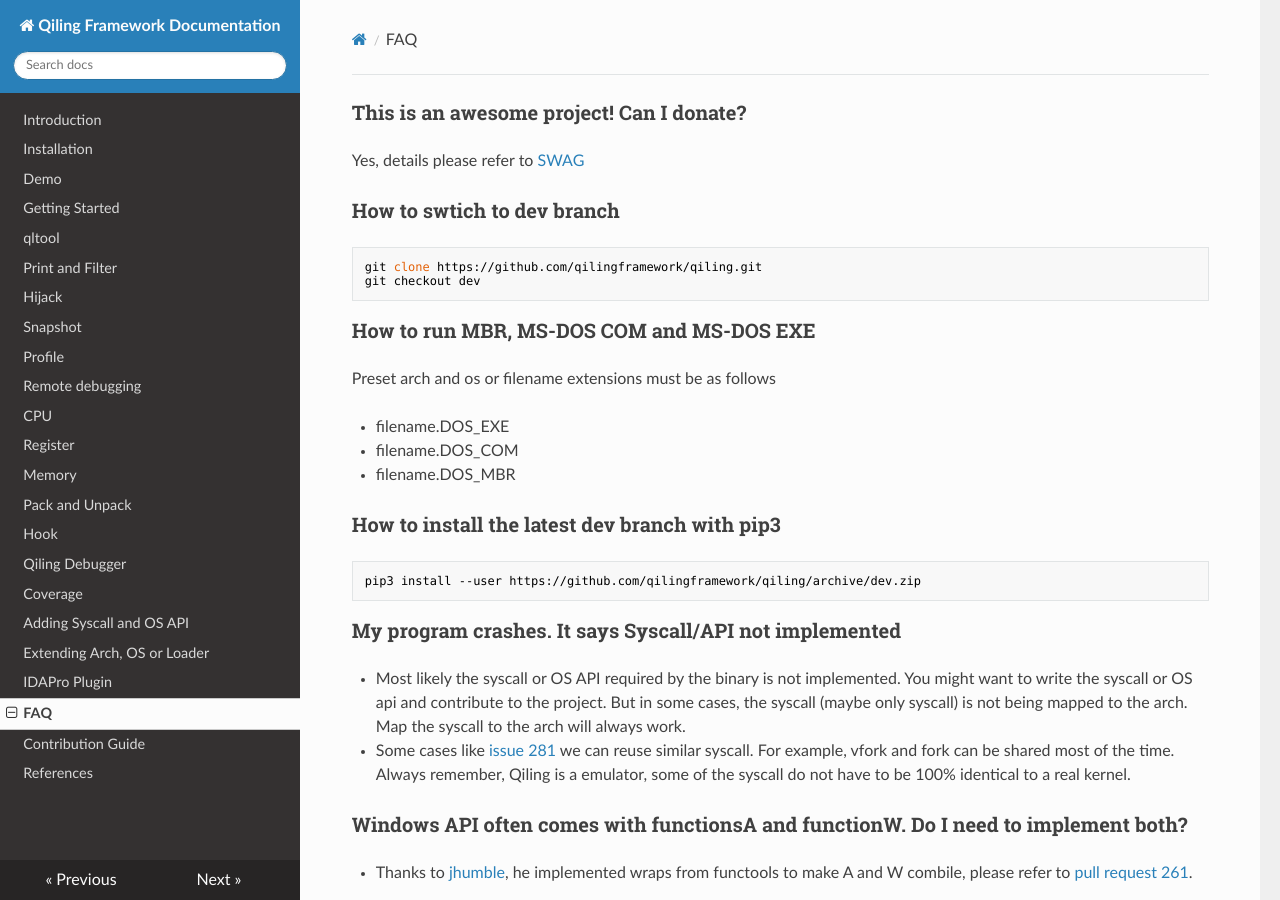
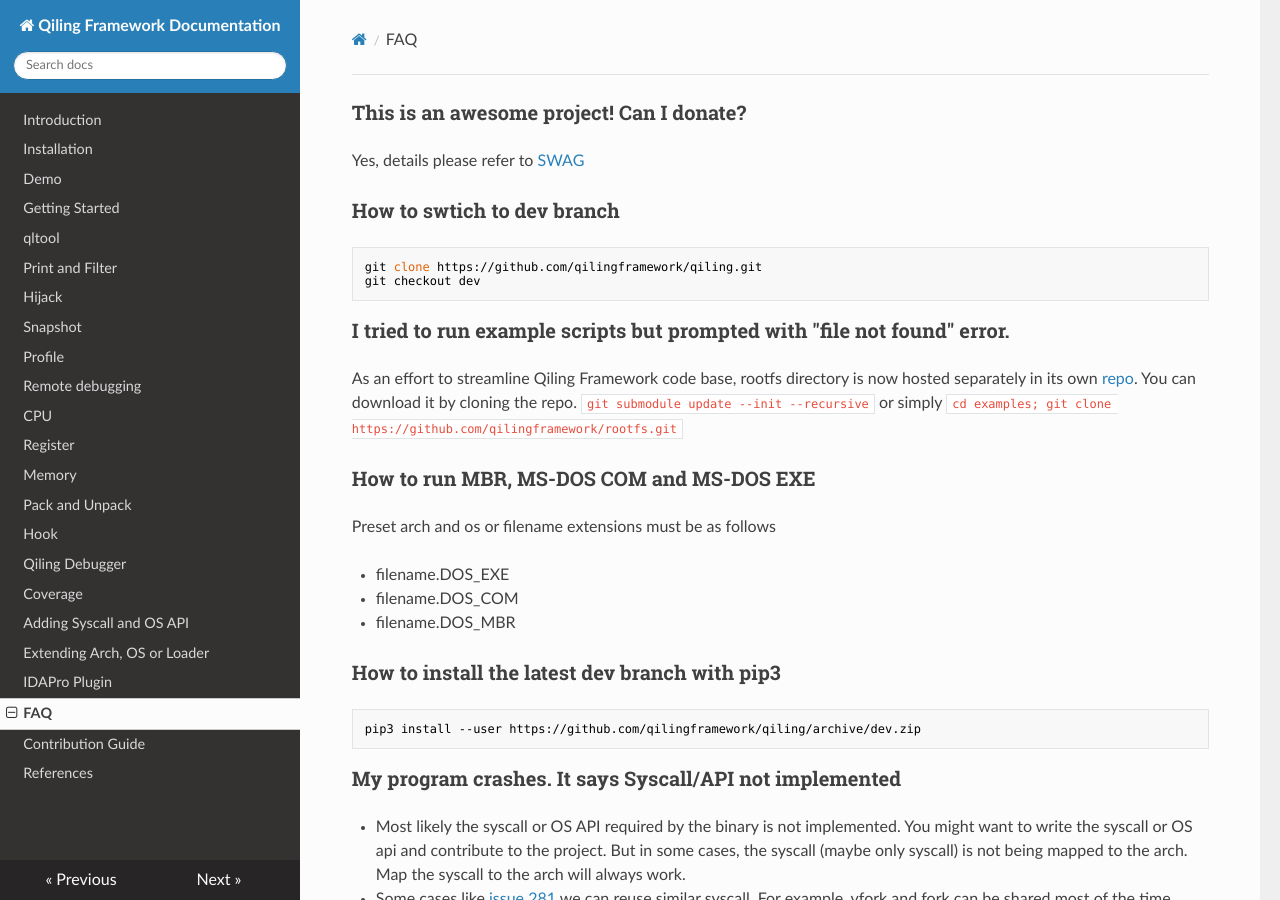
Before and after one commit to qilingframework/rtfd.io, an MkDocs documentation site: the page built from docs/faq.md, in a window 1280 px wide and 900 px high. Built offline with MkDocs 1.6.1, drawn with Linux system fonts in a browser that asks for light colours; nearby versions of some CDN libraries; some of the changed text lies outside the part shown.

Commit message:
Update faq.md

````diff
--- a/docs/faq.md
+++ b/docs/faq.md
@@ -9,6 +9,11 @@ Yes, details please refer to [SWAG](https://www.qiling.io/swag/)
 git clone https://github.com/qilingframework/qiling.git
 git checkout dev
 ```
+
+
+### I tried to run example scripts but prompted with "file not found" error.
+As an effort to streamline Qiling Framework code base, rootfs directory is now hosted separately in its own [repo](https://github.com/qilingframework/rootfs). You can download it by cloning the repo. ```git submodule update --init --recursive``` or simply ```cd examples; git clone https://github.com/qilingframework/rootfs.git```
+
 
 ### How to run MBR, MS-DOS COM and MS-DOS EXE
 Preset arch and os or filename extensions must be as follows
````
Also changed, not shown: other parts of docs/faq.md (+0 -3 lines).
